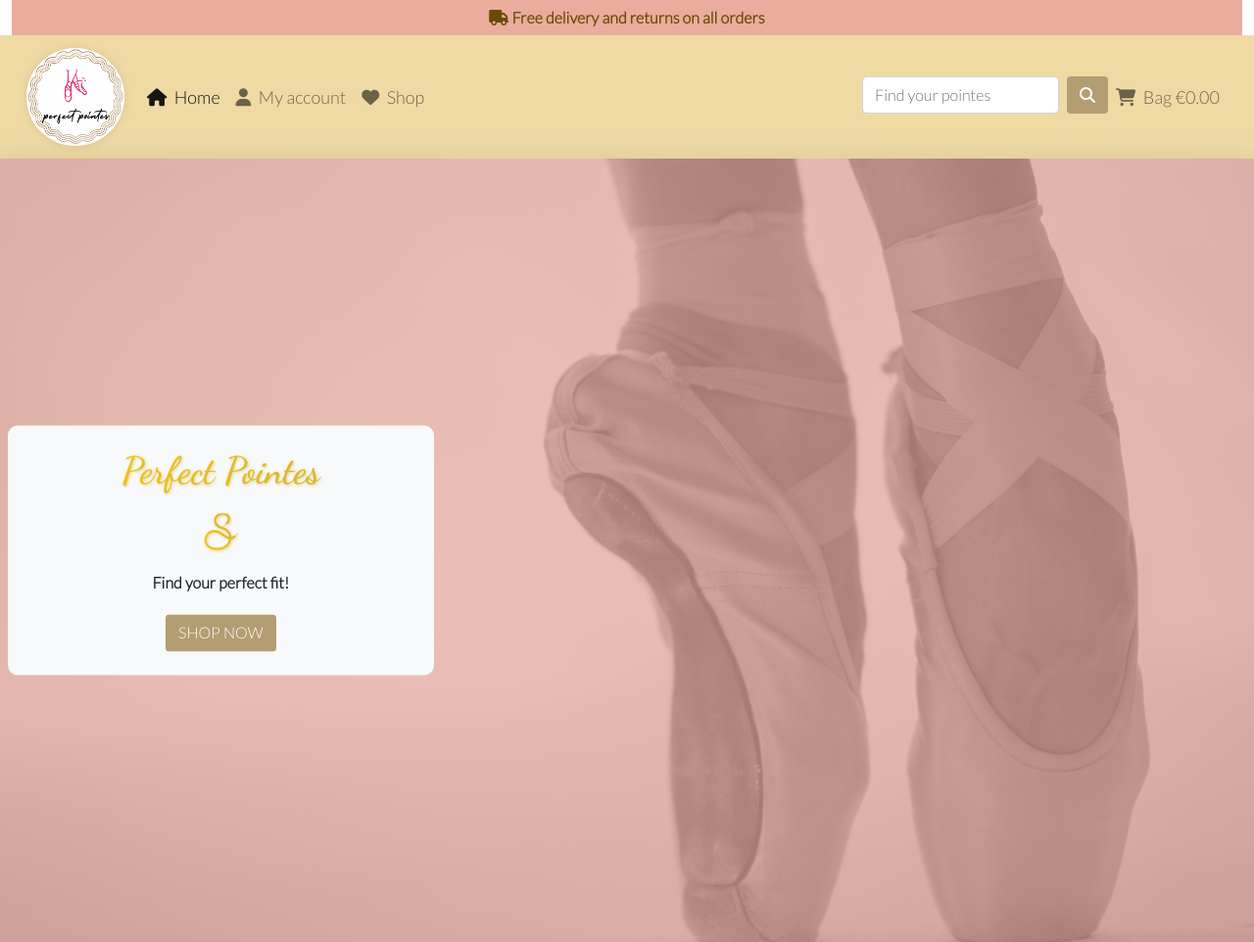
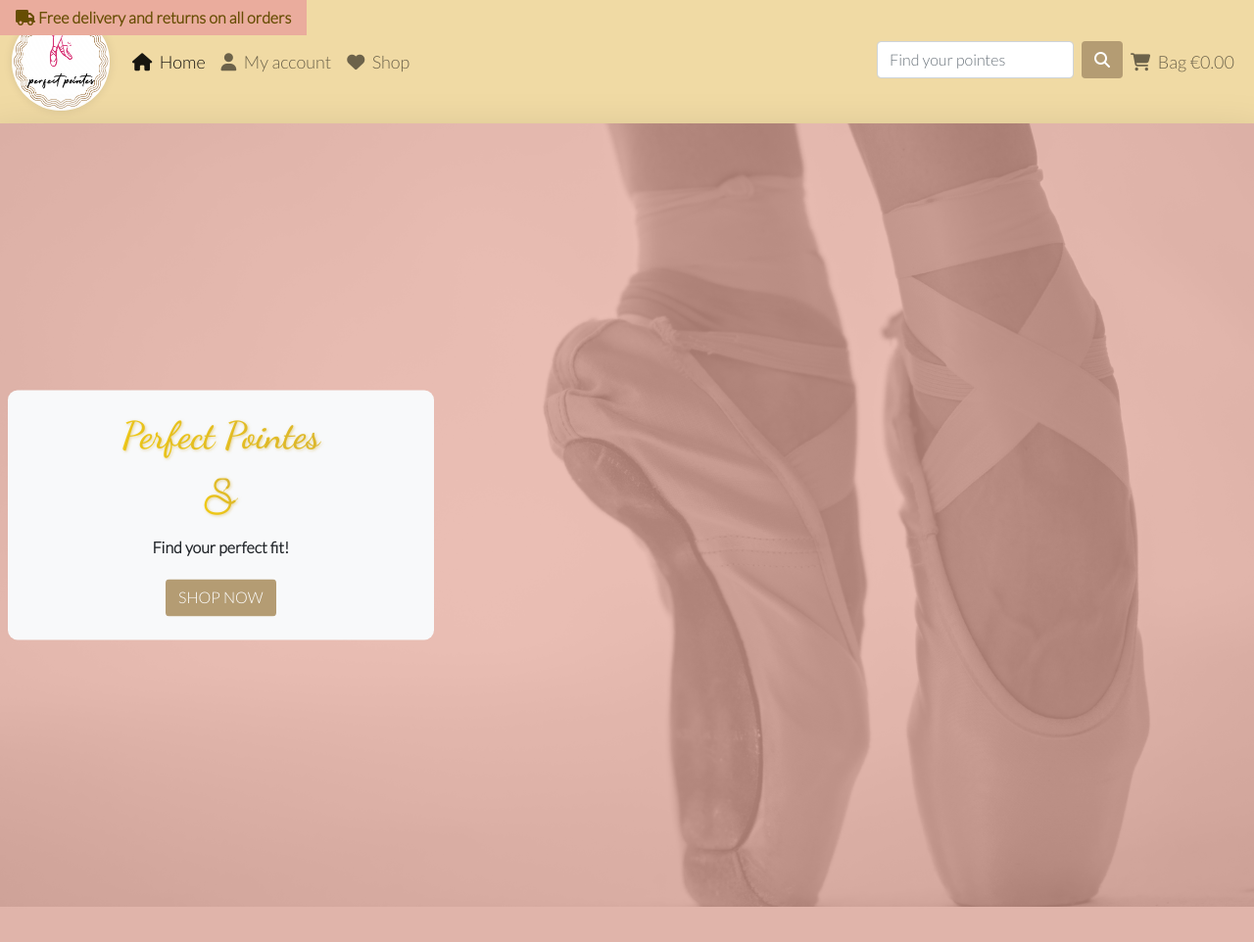
Before and after one commit to estii20/perfect_pointes, a Django app: page / in a window 1280 px wide. Shown: the whole page at 98% size. After the commit the page ends 926 px from the top, so only its background shows below. Run offline with Django 3.2, Linux system fonts and the light colour scheme; some libraries are stand-ins or nearby versions.

Commit message:
Fix white space margin in navbar in base.html

```diff
--- a/home/templates/home/index.html
+++ b/home/templates/home/index.html
@@ -2,11 +2,7 @@
 {% load static %}
 
 {% block page_header %}
-    <div class="container header-container">
-        <div class="row">
-            <div class="col"></div>
-        </div>
-    </div>
+
 {% endblock %}
 
 {% block content %}
--- a/static/css/base.css
+++ b/static/css/base.css
@@ -23,8 +23,15 @@ h3 {
     font-family: 'Dancing Script', sans-serif;
 }
 
-.container-fluid {
-    width: 100%;
+/* Alert */
+
+.navalert-container {
+    position: absolute;
+    top: 0;
+    left: 0;
+    z-index: 1;
+    padding-left: 0;
+    padding-right: 0;
 }
 
 .alert-container .col-12 {
@@ -40,6 +47,8 @@ h3 {
     background-color: #EAAC9D;
     border-color: #EAAC9D;
 }
+
+/* Navbar */
 
 .logo {
     max-width: 100px;
@@ -57,8 +66,9 @@ h3 {
 }
 
 .navbar {
-    padding-right: 15px;
-    padding-left: 15px;
+    margin-bottom: 0;
+    width: 100%;
+    border: 0;
 }
 
 .navbar-nav a.nav-link {
@@ -71,6 +81,10 @@ h3 {
 
 .navbar-nav .dropdown-menu .dropdown-item::marker {
     display: none;
+}
+
+.navbar .navbar-toggler {
+    border: 0;
 }
 
 .gold-text {
--- a/templates/base.html
+++ b/templates/base.html
@@ -51,7 +51,7 @@
 
     <!--<header>-->
     <header>
-        <div class="navalert-container container-fluid">
+        <div class="navalert-container">
             <div class="container-fluid alert-container">
                 <div class="row d-none d-sm-block">
                     <div class="col-12">
@@ -63,14 +63,16 @@
             </div>
         </div>
 
-        <!--<nav>-->
+        <!-- <nav> -->
         <nav class="navbar navbar-expand-lg navbar-light" style="background-color: #F0DAA4;">
             <div class="container-fluid">
                 <a class="navbar-brand" href="{% url 'home' %}">
-                    <img src="media/logo_round.png" class="img-fluid logo rounded-logo" alt="Logo of Perfect Pointes">
+                    <img src="{% static 'media/logo_round.png' %}" class="img-fluid logo rounded-logo"
+                        alt="Logo of Perfect Pointes">
                 </a>
-                <button class="navbar-toggler" type="button" data-bs-toggle="collapse" data-bs-target="#navbarSupportedContent"
-                    aria-controls="navbarSupportedContent" aria-expanded="false" aria-label="Toggle navigation">
+                <button class="navbar-toggler" type="button" data-bs-toggle="collapse"
+                    data-bs-target="#navbarSupportedContent" aria-controls="navbarSupportedContent" aria-expanded="false"
+                    aria-label="Toggle navigation">
                     <span class="navbar-toggler-icon"></span>
                 </button>
                 <div class="collapse navbar-collapse" id="navbarSupportedContent">
@@ -91,7 +93,7 @@
                             </a>
                         </li>
                     </ul>
-                    <ul class="navbar-nav ms-auto mb-2 mb-lg-0">
+                    <ul class="navbar-nav mb-2 mb-lg-0">
                         <li class="nav-item">
                             <form class="d-flex">
                                 <input class="form-control me-2" type="search" placeholder="Find your pointes"
@@ -116,8 +118,8 @@
                         <li class="nav-item dropdown">
                             {% if request.user.is_authenticated %}
                             {% if request.user.is_superuser %}
-                            <a class="nav-link dropdown-toggle text-dark" href="#" id="navbarDropdown" role="button" data-bs-toggle="dropdown"
-                                aria-expanded="false"> Product Management </a>
+                            <a class="nav-link dropdown-toggle text-dark" href="#" id="navbarDropdown" role="button"
+                                data-bs-toggle="dropdown" aria-expanded="false"> Product Management </a>
                             <ul class="dropdown-menu" aria-labelledby="navbarDropdown">
                                 <li>
                                     <a class="dropdown-item text-dark" href="#">My Profile</a>
@@ -136,10 +138,12 @@
                             {% endif %}
                             {% endif %}
                         </li>
-                    </div>
+                    </ul>
                 </div>
-            </nav>
-        </header>
+            </div>
+        </nav>
+</header>
+
 
     {% if messages %}
         <div class="message-container"></div>
```
Also changed, not shown: media/perfect_pointes_logo.png (deleted).
